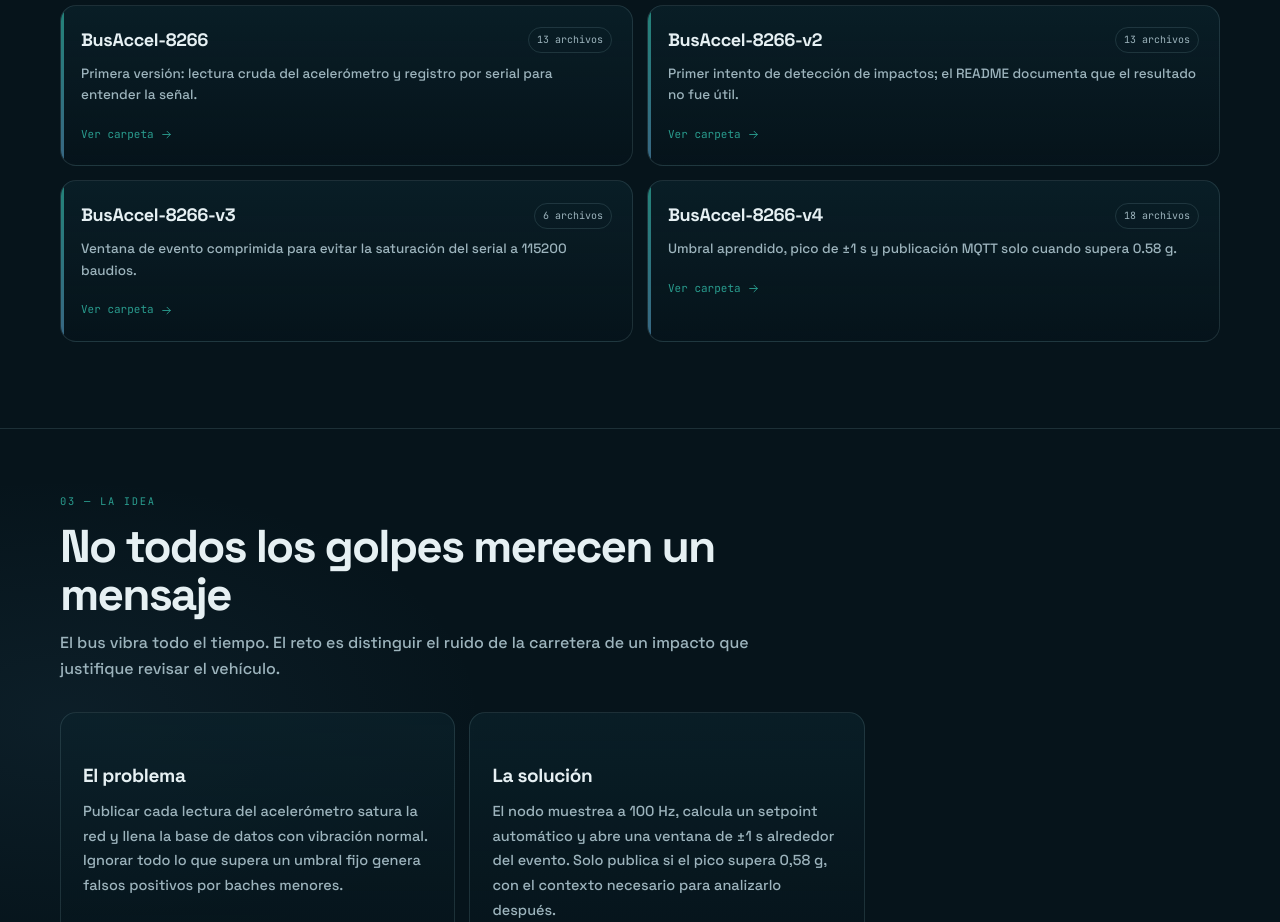
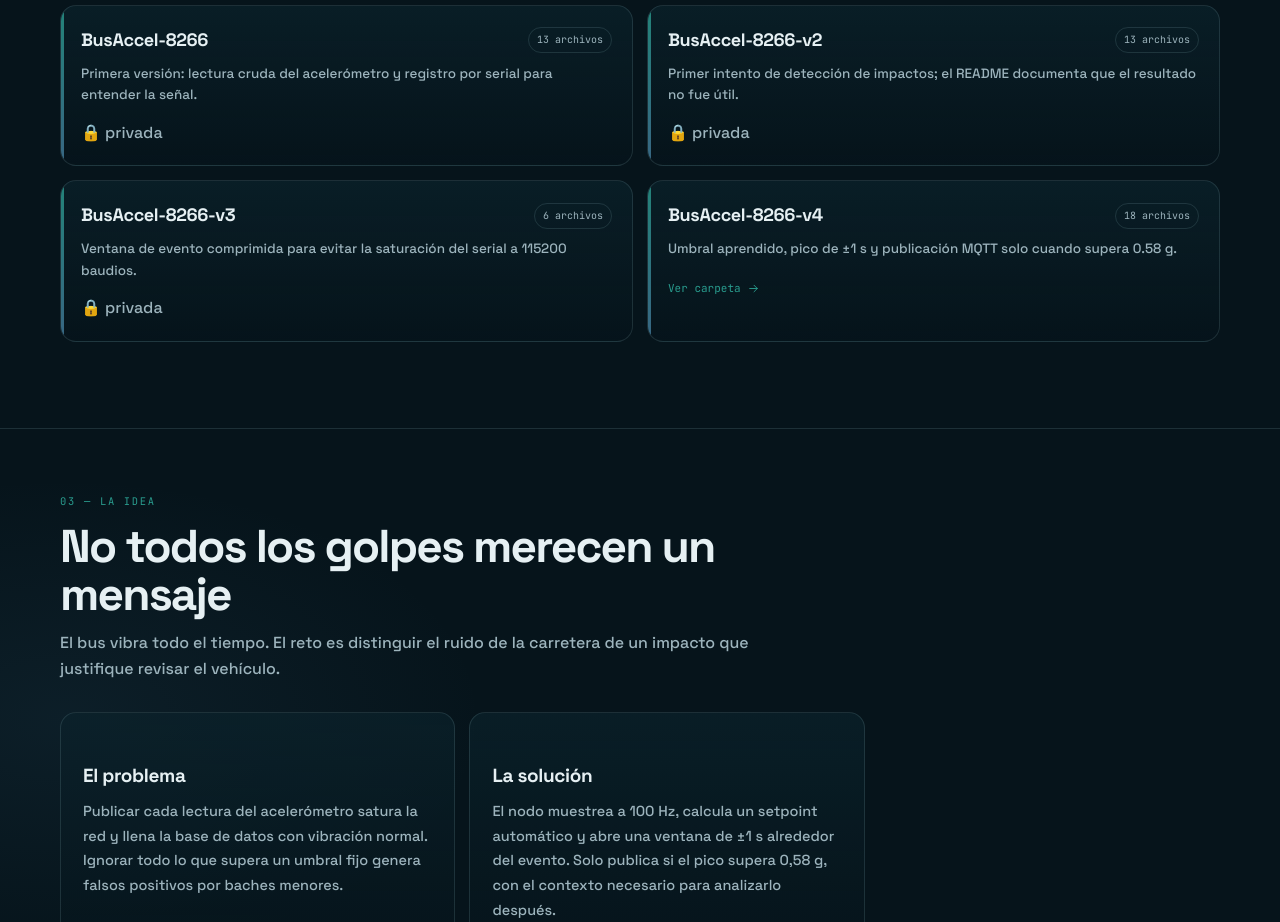
Before and after one commit to jmadasme/busaccel, a plain HTML site: page docs/index.html in a window 1280 px wide. Shown: the part 1580-2502 px from the top of the page. Drawn offline with Linux system fonts and the light colour scheme; no server answers.

Commit message:
feat: marcar 3 versiones privadas en la página

```diff
--- a/docs/index.html
+++ b/docs/index.html
@@ -226,15 +226,15 @@ h2{font-size:clamp(30px,4vw,46px);line-height:1.05;letter-spacing:-.04em;margin:
   <div class="versions"><article class="version reveal">
   <div class="version-top"><h3>BusAccel-8266</h3><span class="count">13 archivos</span></div>
   <p>Primera versión: lectura cruda del acelerómetro y registro por serial para entender la señal.</p>
-  <a href="https://github.com/jmadasme/busaccel/tree/main/versions/BusAccel-8266" target="_blank" rel="noopener">Ver carpeta <svg viewBox="0 0 24 24" width="13" height="13" fill="none" stroke="currentColor" stroke-width="1.7" stroke-linecap="round" stroke-linejoin="round" aria-hidden="true"><path d="M5 12h14M13 6l6 6-6 6"/></svg></a>
+  <span class="lock" style="color:var(--muted)">🔒 privada</span>
 </article><article class="version reveal">
   <div class="version-top"><h3>BusAccel-8266-v2</h3><span class="count">13 archivos</span></div>
   <p>Primer intento de detección de impactos; el README documenta que el resultado no fue útil.</p>
-  <a href="https://github.com/jmadasme/busaccel/tree/main/versions/BusAccel-8266-v2" target="_blank" rel="noopener">Ver carpeta <svg viewBox="0 0 24 24" width="13" height="13" fill="none" stroke="currentColor" stroke-width="1.7" stroke-linecap="round" stroke-linejoin="round" aria-hidden="true"><path d="M5 12h14M13 6l6 6-6 6"/></svg></a>
+  <span class="lock" style="color:var(--muted)">🔒 privada</span>
 </article><article class="version reveal">
   <div class="version-top"><h3>BusAccel-8266-v3</h3><span class="count">6 archivos</span></div>
   <p>Ventana de evento comprimida para evitar la saturación del serial a 115200 baudios.</p>
-  <a href="https://github.com/jmadasme/busaccel/tree/main/versions/BusAccel-8266-v3" target="_blank" rel="noopener">Ver carpeta <svg viewBox="0 0 24 24" width="13" height="13" fill="none" stroke="currentColor" stroke-width="1.7" stroke-linecap="round" stroke-linejoin="round" aria-hidden="true"><path d="M5 12h14M13 6l6 6-6 6"/></svg></a>
+  <span class="lock" style="color:var(--muted)">🔒 privada</span>
 </article><article class="version reveal">
   <div class="version-top"><h3>BusAccel-8266-v4</h3><span class="count">18 archivos</span></div>
   <p>Umbral aprendido, pico de ±1 s y publicación MQTT solo cuando supera 0.58 g.</p>
```
